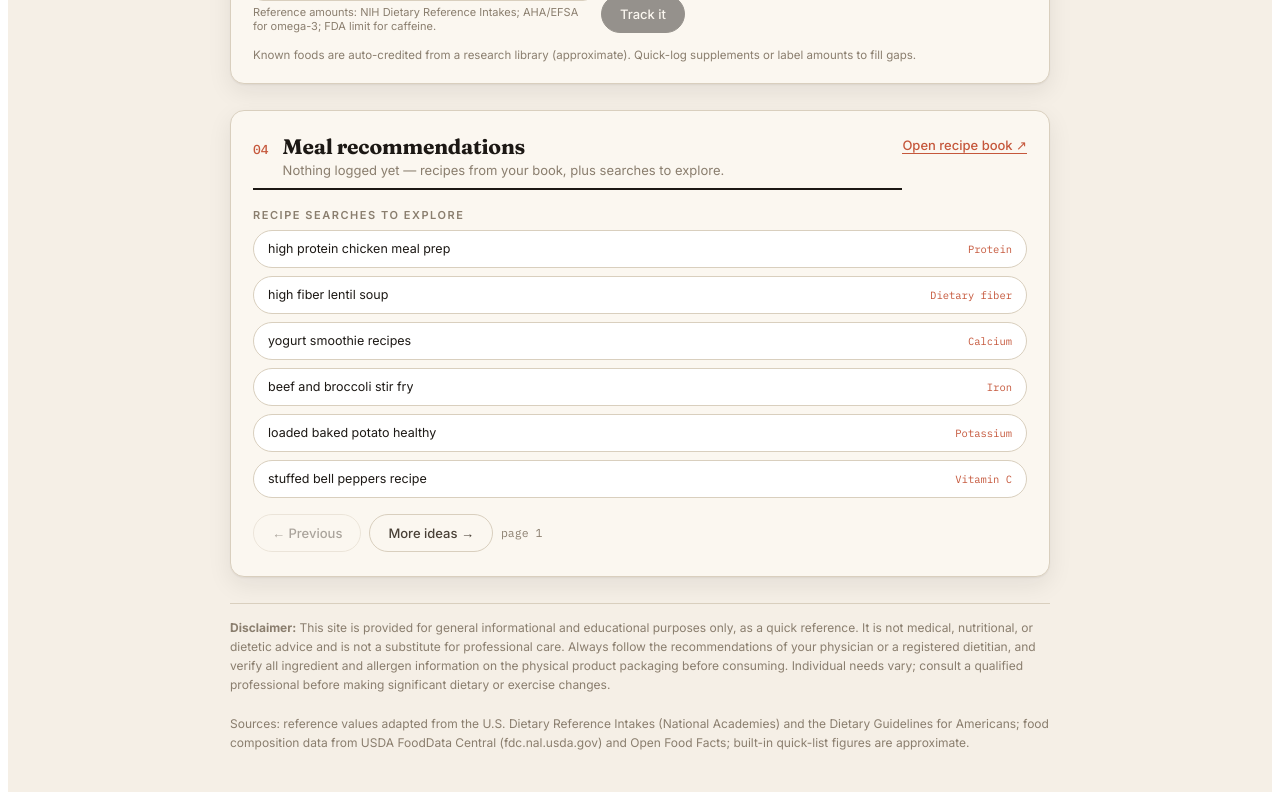
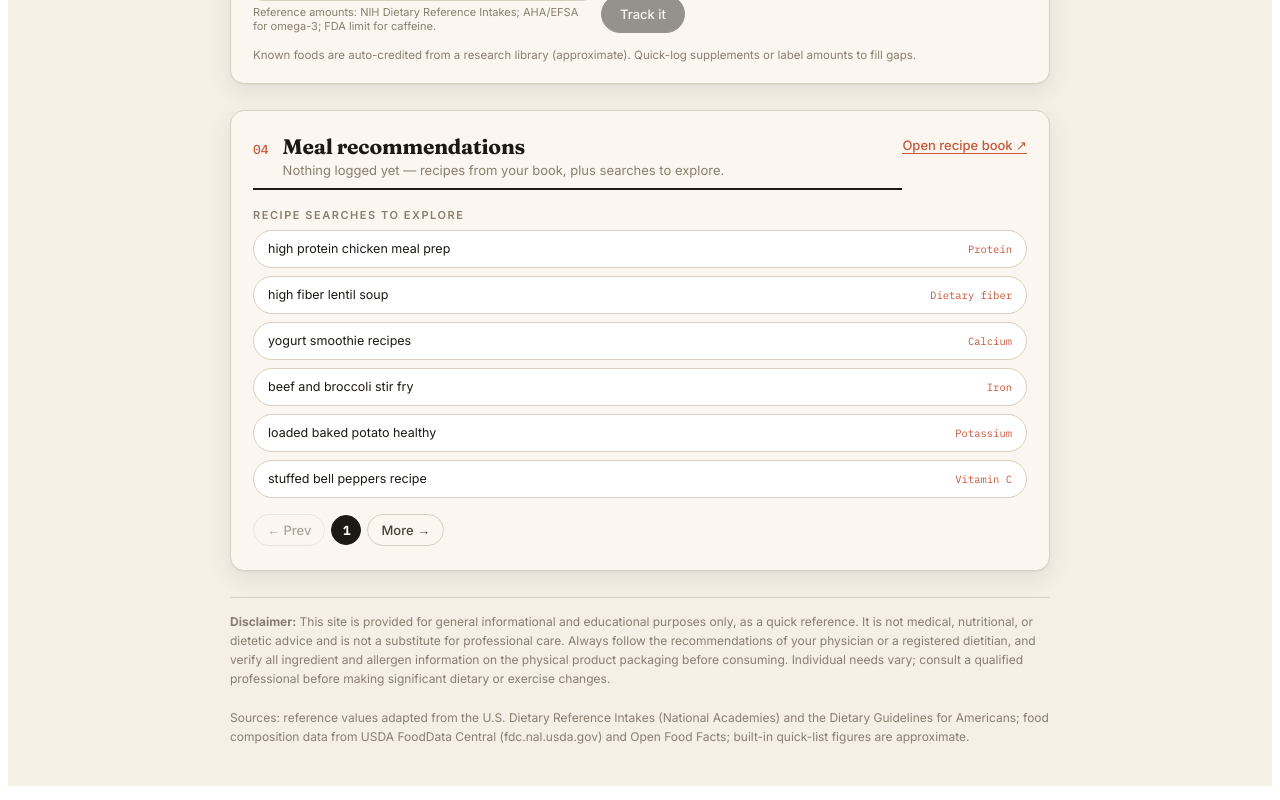
Before and after one commit to TKB789/nutrients, a React (Vite) app: page / in a window 1280 px wide. Shown: the part 1335-2135 px from the top of the page. Built offline with nearby package versions, Linux system fonts and the light colour scheme.

Commit message:
Add files via upload

```diff
--- a/src/App.jsx
+++ b/src/App.jsx
@@ -1303,7 +1303,7 @@ function MacroSummary({ totals, targets, styleKey, customBands, onStyle, onCusto
   const gHi = (band, perG) => (targets.kcal * band[1] / 100) / perG;
   const tiles = [
     { key: "carb", label: "Carbs", grams: totals.carb, p: pctE(totals.carb, 4), band: bands.carb, gLo: gLo(bands.carb, 4), gHi: gHi(bands.carb, 4) },
-    { key: "protein", label: "Protein", grams: totals.protein, p: pctE(totals.protein, 4), band: bands.protein, gLo: gLo(bands.protein, 4), gHi: gHi(bands.protein, 4), rdaText: `RDA ≥ ${targets.protein} g` },
+    { key: "protein", label: "Protein", grams: totals.protein, p: pctE(totals.protein, 4), band: bands.protein, gLo: Math.max(gLo(bands.protein, 4), targets.protein), gHi: Math.max(gHi(bands.protein, 4), targets.protein), rdaFloor: targets.protein },
     { key: "fat", label: "Fat", grams: totals.fat, p: pctE(totals.fat, 9), band: bands.fat, gLo: gLo(bands.fat, 9), gHi: gHi(bands.fat, 9) },
   ];
   return (
@@ -1378,6 +1378,11 @@ function MacroSummary({ totals, targets, styleKey, customBands, onStyle, onCusto
                 <span style={{ position: "absolute", left: `calc(${pctOf(t.gHi)}% - 5px)`, bottom: -4, width: 5, height: 2, background: C.ink }} />
               </div>
               <BarTicks scaleMax={scaleMax} unit="g" />
+              {t.rdaFloor && (
+                <div className="na-mono" style={{ fontSize: 10.5, color: C.faint, marginTop: 2 }}>
+                  range starts at the RDA floor ({t.rdaFloor} g)
+                </div>
+              )}
             </div>
           );
         })}
@@ -2866,7 +2871,7 @@ export default function NutritionAssessment() {
                 </>
               ) : (
                 <p className="na-mono" style={{ fontSize: 12, color: C.faint, margin: "10px 0 0" }}>
-                  Targets in effect: {targets.kcal.toLocaleString()} kcal · protein {targets.protein} g · fiber {targets.fiber} g
+                  Energy target: {targets.kcal.toLocaleString()} kcal/day
                 </p>
               )}
             </section>
@@ -3135,7 +3140,6 @@ export default function NutritionAssessment() {
                   <MacroSummary totals={totals} targets={targets} styleKey={macroStyle} customBands={customBands}
                     onStyle={(k) => { setMacroStyle(k); persistUi({ macroStyle: k }); }}
                     onCustomBands={(b) => { setCustomBands(b); persistUi({ customBands: b }); }} />
-                  <Gauge label="Protein (vs RDA)" value={totals.protein} target={targets.protein} unit="g" dp={1} />
                   <Gauge label="Dietary fiber" value={totals.fiber} target={targets.fiber} unit="g" dp={1} />
 
                   <div className="na-eyebrow" style={{ margin: "18px 0 2px" }}>Micronutrients</div>
@@ -3410,19 +3414,30 @@ export default function NutritionAssessment() {
                 </>
               )}
               {recommendations.mode !== "met" && (
-                <div style={{ display: "flex", gap: 8, marginTop: 16, alignItems: "center" }}>
+                <div style={{ display: "flex", gap: 6, marginTop: 16, alignItems: "center", flexWrap: "wrap" }}>
                   <button className="na-btn na-btn-quiet" onClick={prevIdeas} disabled={recPage === 0}
-                    style={{ opacity: recPage === 0 ? 0.45 : 1 }}>
-                    ← Previous
+                    style={{ opacity: recPage === 0 ? 0.45 : 1, padding: "7px 13px", fontSize: 13 }}>
+                    ← Prev
                   </button>
+                  {/* Jump straight to any page already generated */}
+                  {ideaPages.map((_, i) => (
+                    <button key={i} onClick={() => setRecPage(i)} aria-current={i === recPage ? "true" : undefined}
+                      className="na-mono"
+                      style={{
+                        minWidth: 30, height: 30, padding: "0 6px", borderRadius: 999, cursor: "pointer", fontSize: 12.5,
+                        border: `1px solid ${i === recPage ? C.ink : C.rule}`,
+                        background: i === recPage ? C.ink : "#fff",
+                        color: i === recPage ? "#fff" : C.ink,
+                        fontWeight: i === recPage ? 600 : 400,
+                      }}>
+                      {i + 1}
+                    </button>
+                  ))}
                   <button className="na-btn na-btn-quiet" onClick={nextIdeas}
                     disabled={atLastPage && ideasExhausted}
-                    style={{ opacity: atLastPage && ideasExhausted ? 0.45 : 1 }}>
-                    More ideas →
+                    style={{ opacity: atLastPage && ideasExhausted ? 0.45 : 1, padding: "7px 13px", fontSize: 13 }}>
+                    {atLastPage && ideasExhausted ? "No more ideas" : "More →"}
                   </button>
-                  <span className="na-mono" style={{ fontSize: 11.5, color: C.faint }}>
-                    page {recPage + 1}{atLastPage && ideasExhausted ? " · no more ideas" : ""}
-                  </span>
                 </div>
               )}
             </section>
```
